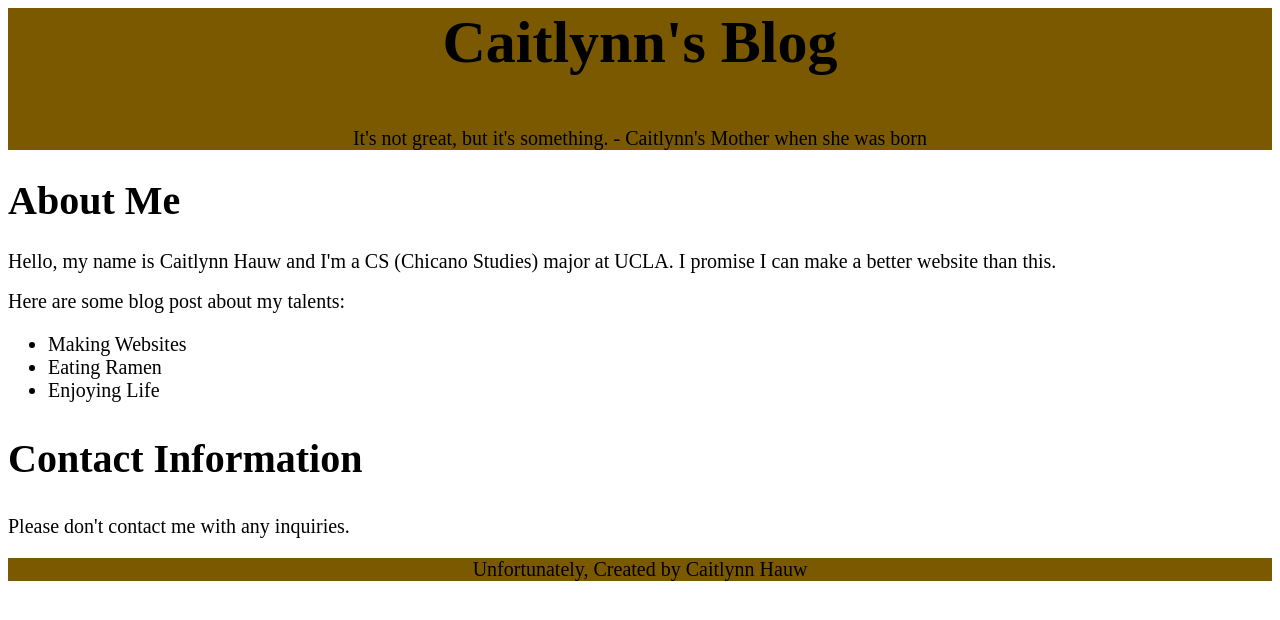
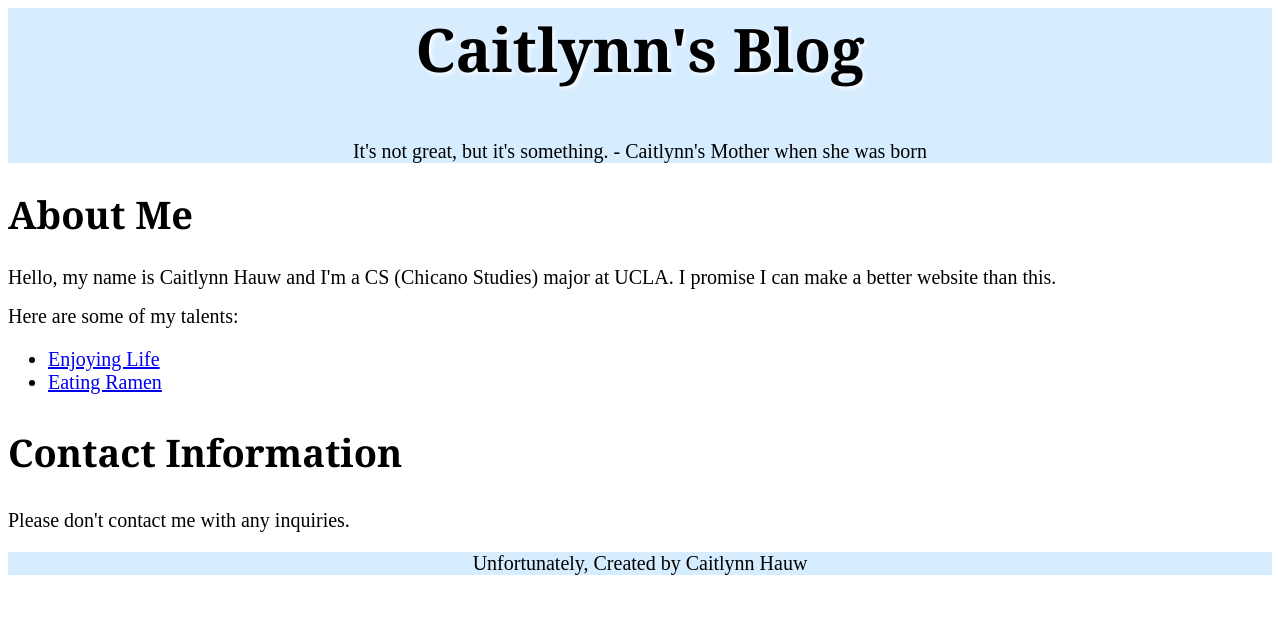
Before and after one commit to caitlynn-hauw/Dev-Team-Task-1, a plain HTML site: page index.html in a window 1280 px wide. Drawn offline with Linux system fonts and the light colour scheme.

Commit message:
Added blog posts

```diff
--- a/base.css
+++ b/base.css
@@ -1,5 +1,6 @@
 h1 {
-    font-size: 40px;
+    font-size: 38px;
+    font-family: Georgia;
   }
 
   h2 {
@@ -14,7 +15,7 @@ h1 {
 
   footer{
     text-align: center;
-    background-color: #7a5901
+    background-color: #D6ECFF
   }
 
   div {
@@ -24,17 +25,17 @@ h1 {
   .title {
     font-size: 60px;
     font-weight: 700;
+    text-shadow: 2px 2px 4px #ffffff;
   }
 
   .header{
     text-align: center;
+    background-color: #D6ECFF
   }
 
-  .header{
-    text-align: center;
-    background-color: #7a5901
+  img{
+      float: right;
+      width:  400px;
+      height: 400px;
+      object-fit: cover;
   }
-
-  .header{
-    text-align: center;
-  }
--- a/index.html
+++ b/index.html
@@ -8,19 +8,19 @@
         <h1 class="title" >Caitlynn's Blog</h1>
         <h2>It's not great, but it's something. - Caitlynn's Mother when she was born </h2>
     <div>
+    </section>
 
         </section class = "about me">
             <h1>About Me</h1>
             <h2>Hello, my name is Caitlynn Hauw and I'm a CS (Chicano Studies) major at UCLA. I promise I can make a better website than this.</h2>
-        <section class = "blog posts"></section>
-            <h2>Here are some blog post about my talents:
+            <h2>Here are some of my talents:
                 <ul>
-                    <li>Making Websites</li>
-                    <li>Eating Ramen</li>
-                    <li>Enjoying Life</li>
+                    <li><a href="./enjoyingLife.html">Enjoying Life</a></li>
+                    <li><a href="./eatingRamen.html">Eating Ramen</a></li>
                 </ul>
             </h2>
-        <section class = "contact information">
+    </section>
+    <section class = "contact information">
             <h1>Contact Information</h1>
             <h2>Please don't contact me with any inquiries.</h2>
         </section>
```
Also changed, not shown: eatingRamen.html (added, +20 -0 lines), enjoyingLife.html (added, +11 -0 lines).
